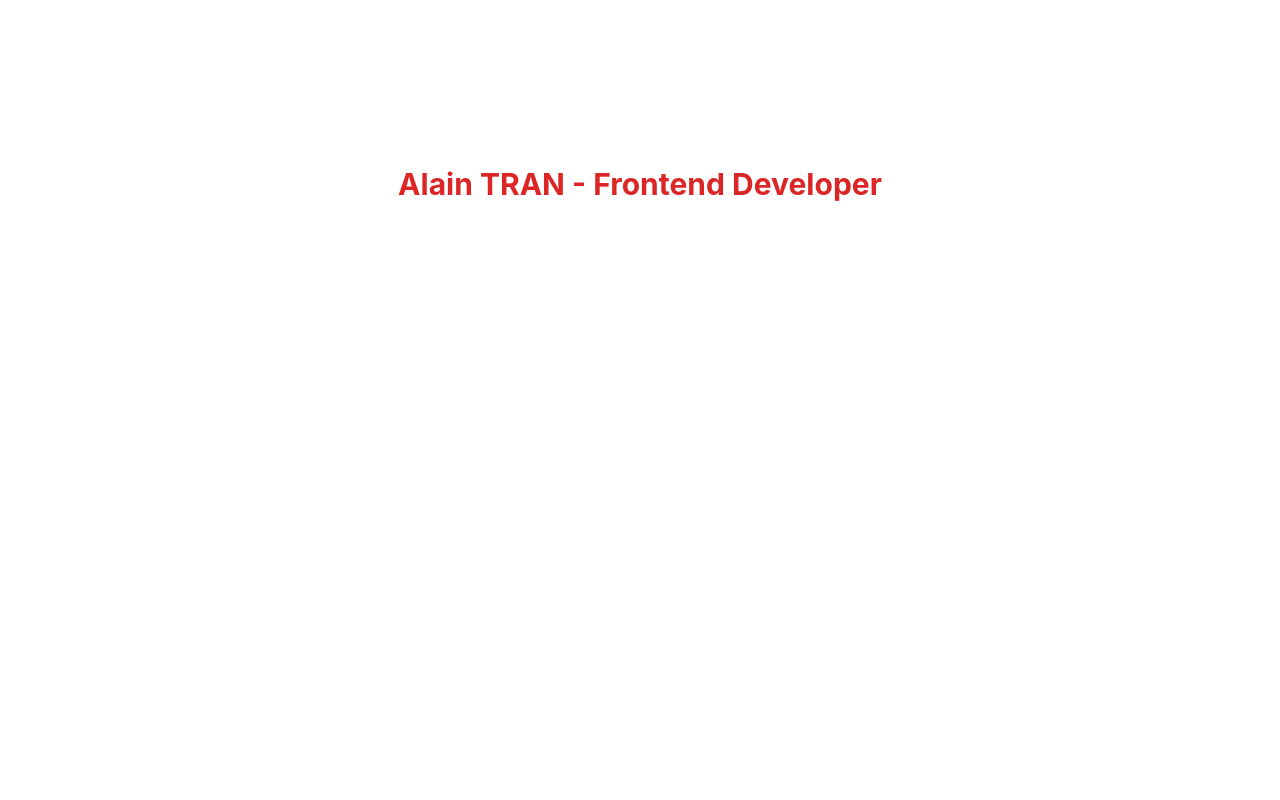
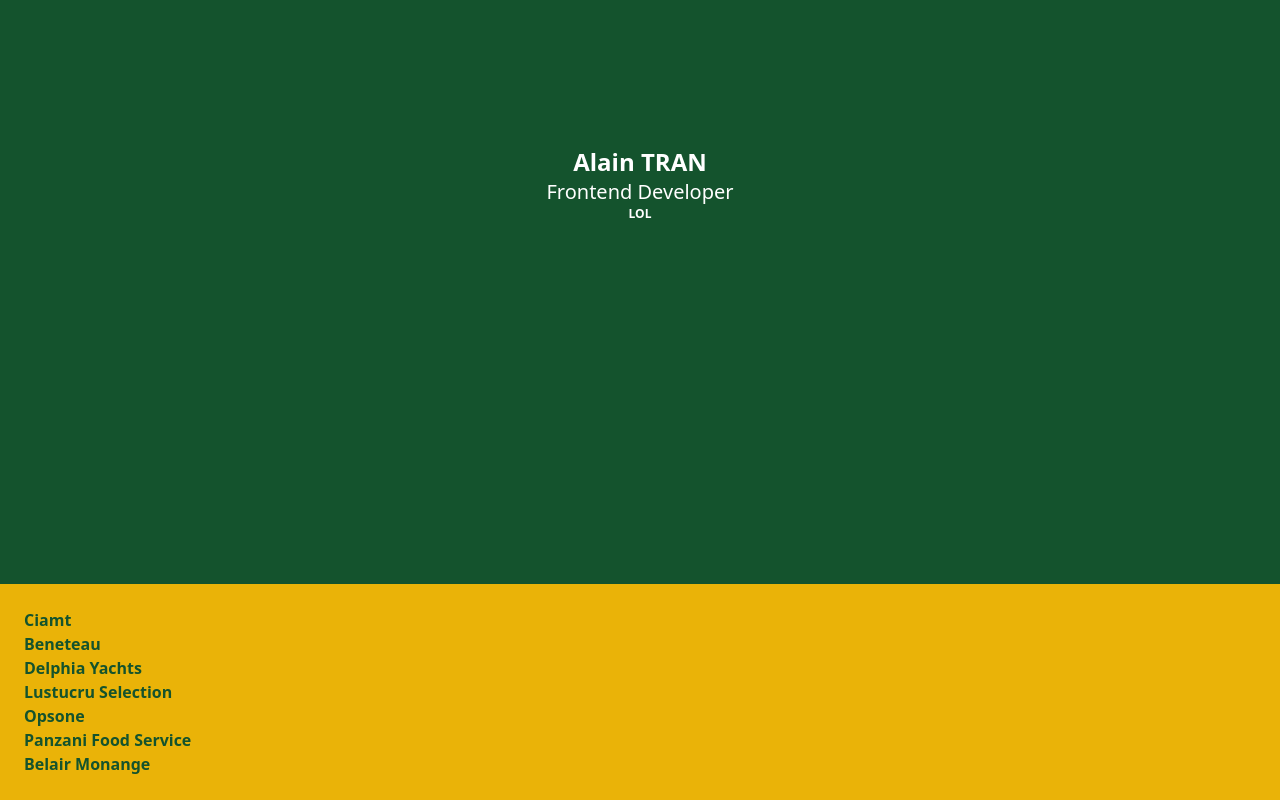
Before and after one commit to alaincodes/alain-icu, an Angular app in the folder frontend/: page /projects in a window 1280 px wide. Before the commit this address led to /. Shown: the part 216-1016 px from the top of the page. Before the commit the page ends 800 px from the top, so only its background shows below. Built offline with nearby package versions, Linux system fonts and the light colour scheme.

Commit message:
add content zzzzzzzzz

```diff
--- a/frontend/src/app/app.component.html
+++ b/frontend/src/app/app.component.html
@@ -1,35 +1,22 @@
-<!-- * * * * * * * * * * * * * * * * * * * * * * * * * * * * * * * -->
-<!-- * * * * * * * * * * * The content below * * * * * * * * * * * -->
-<!-- * * * * * * * * * * is only a placeholder * * * * * * * * * * -->
-<!-- * * * * * * * * * * and can be replaced.  * * * * * * * * * * -->
-<!-- * * * * * * * * * * * * * * * * * * * * * * * * * * * * * * * -->
-<!-- * * * * * * * * * Delete the template below * * * * * * * * * -->
-<!-- * * * * * * * to get started with your project! * * * * * * * -->
-<!-- * * * * * * * * * * * * * * * * * * * * * * * * * * * * * * * -->
-
-<style>
-  :host {
-    font-family: "Inter", -apple-system, BlinkMacSystemFont, "Segoe UI", Roboto,
-      Helvetica, Arial, sans-serif, "Apple Color Emoji", "Segoe UI Emoji",
-      "Segoe UI Symbol";
-    box-sizing: border-box;
-    -webkit-font-smoothing: antialiased;
-    -moz-osx-font-smoothing: grayscale;
-  }
-</style>
-
-<main class="grid place-content-center h-screen">
-  <h1 class="text-3xl font-bold text-red-600">
-    Alain TRAN - Frontend Developer
-  </h1>
+<main
+  class="grid place-content-center h-screen p-6 bg-green-900 text-white text-center"
+>
+  <a
+    href="https://www.linkedin.com/in/alain-t-6a95071ba"
+    target="_blank"
+    class="hover:text-yellow-400 duration-300"
+    ><h1 class="text-2xl font-bold">Alain TRAN</h1></a
+  >
+  <h2 class="text-xl font-medium">
+    <a
+      routerLink="/projects"
+      routerLinkActive="active"
+      ariaCurrentWhenActive="page"
+      class="hover:text-yellow-400 duration-300"
+      >Frontend Developer</a
+    >
+  </h2>
+  <p class="text-xs font-bold">LOL</p>
 </main>
 
-<!-- * * * * * * * * * * * * * * * * * * * * * * * * * * * * * * * * -->
-<!-- * * * * * * * * * * * The content above * * * * * * * * * * * * -->
-<!-- * * * * * * * * * * is only a placeholder * * * * * * * * * * * -->
-<!-- * * * * * * * * * * and can be replaced.  * * * * * * * * * * * -->
-<!-- * * * * * * * * * * * * * * * * * * * * * * * * * * * * * * * * -->
-<!-- * * * * * * * * * * End of Placeholder  * * * * * * * * * * * * -->
-<!-- * * * * * * * * * * * * * * * * * * * * * * * * * * * * * * * * -->
-
 <router-outlet />
--- a/frontend/src/app/app.component.ts
+++ b/frontend/src/app/app.component.ts
@@ -1,10 +1,10 @@
 import { Component } from '@angular/core';
-import { RouterOutlet } from '@angular/router';
+import { RouterLink, RouterLinkActive, RouterOutlet } from '@angular/router';
 
 @Component({
   selector: 'app-root',
   standalone: true,
-  imports: [RouterOutlet],
+  imports: [RouterOutlet, RouterLink, RouterLinkActive],
   templateUrl: './app.component.html',
 })
 export class AppComponent {
--- a/frontend/src/app/app.routes.ts
+++ b/frontend/src/app/app.routes.ts
@@ -1,3 +1,7 @@
 import { Routes } from '@angular/router';
 
-export const routes: Routes = [];
+import { ProjectsComponent } from './projects/projects.component';
+
+export const routes: Routes = [
+  { path: 'projects', component: ProjectsComponent },
+];
--- /dev/null
+++ b/frontend/src/app/projects/projects.component.html
@@ -0,0 +1,29 @@
+<div class="p-6 bg-yellow-500 text-green-900 font-semibold">
+  <nav>
+    <ul>
+      <li><a href="https://www.ciamt.org" target="_blank">Ciamt</a></li>
+      <li><a href="https://www.beneteau.com" target="_blank">Beneteau</a></li>
+      <li>
+        <a href="https://www.delphiayachts.com" target="_blank"
+          >Delphia Yachts</a
+        >
+      </li>
+      <li>
+        <a href="https://www.lustucru-selection.fr" target="_blank"
+          >Lustucru Selection</a
+        >
+      </li>
+      <li><a href="https://www.opsone.net" target="_blank">Opsone</a></li>
+      <li>
+        <a href="https://www.panzanifoodservice.com" target="_blank"
+          >Panzani Food Service</a
+        >
+      </li>
+      <li>
+        <a href="https://www.belairmonange.com" target="_blank"
+          >Belair Monange</a
+        >
+      </li>
+    </ul>
+  </nav>
+</div>
--- a/frontend/src/index.html
+++ b/frontend/src/index.html
@@ -1,11 +1,11 @@
-<!doctype html>
+<!DOCTYPE html>
 <html lang="en">
   <head>
-  <meta charset="utf-8">
+    <meta charset="utf-8" />
     <title>MyApp</title>
-  <base href="/">
-  <meta name="viewport" content="width=device-width, initial-scale=1">
-  <link rel="icon" type="image/x-icon" href="favicon.ico">
+    <base href="/" />
+    <meta name="viewport" content="width=device-width, initial-scale=1" />
+    <link rel="icon" type="image/x-icon" href="favicon.ico" />
   </head>
   <body>
     <app-root></app-root>
```
Also changed, not shown: frontend/src/app/projects/projects.component.ts (added, +9 -0 lines), 1 other file (tests, documents, lock files or other folders). Lines whose indentation alone changed are shown as unchanged.
